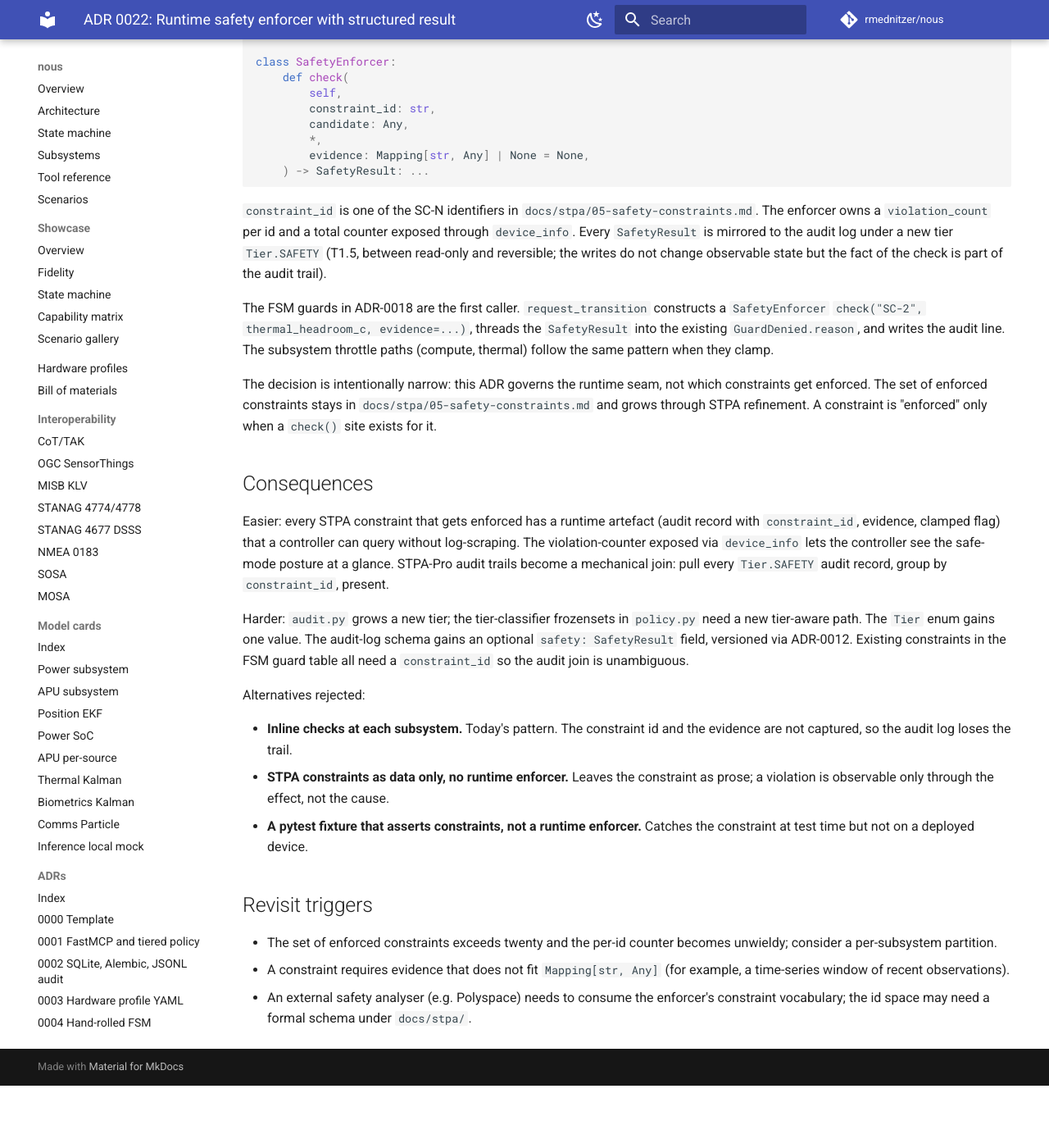
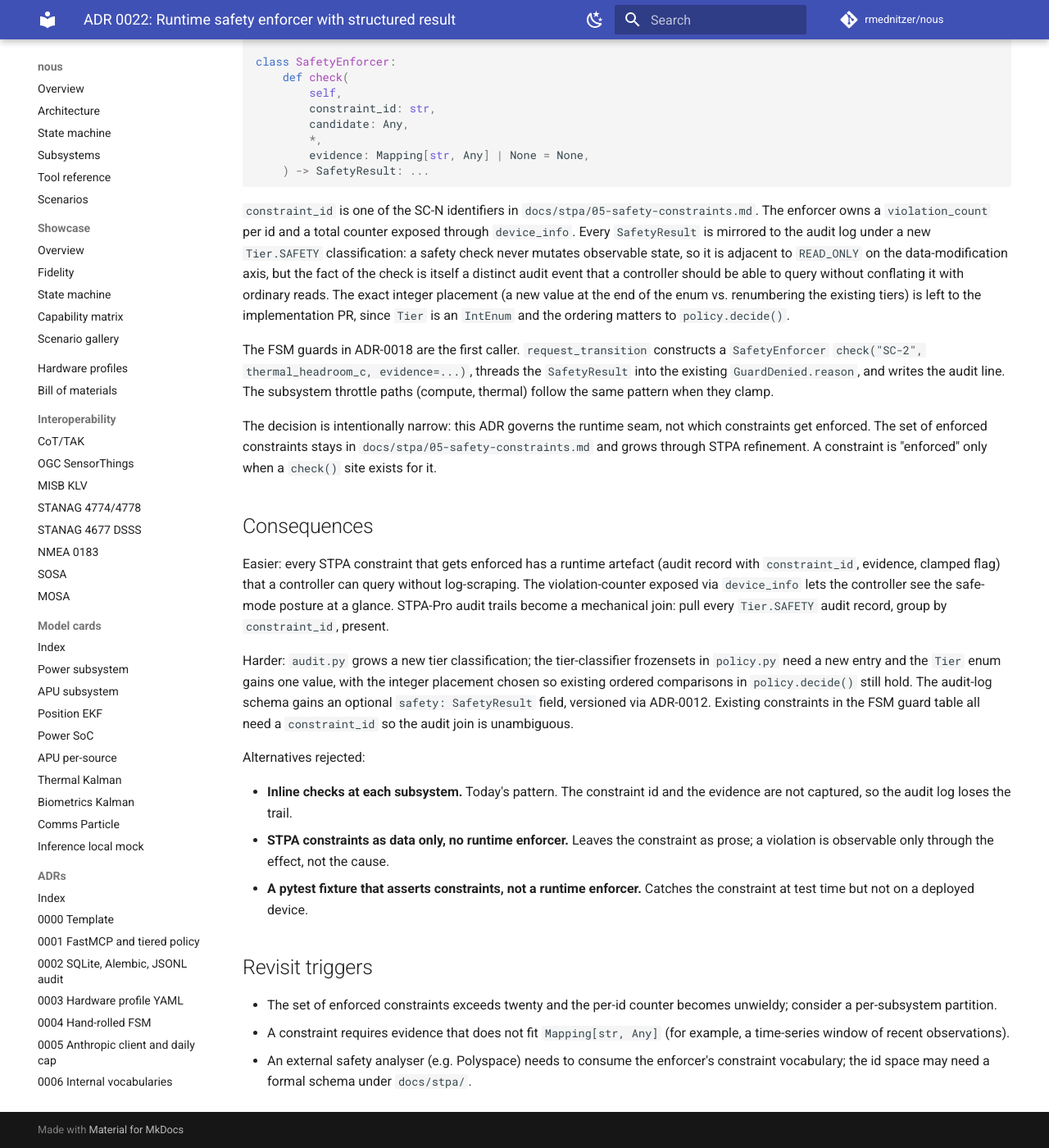
Before and after one commit to rmednitzer/nous, an MkDocs documentation site: the page built from docs/adr/0022-runtime-safety-enforcer.md, in a window 1280 px wide and 1400 px high, scrolled down 1071 px. Shown: the whole window at 82% size. Built offline with MkDocs 1.6.1 and Material for MkDocs 9.7.7, drawn with Linux system fonts in a browser that asks for light colours; comment, search, counter and statistics services are not loaded; before the commit the page ends 2395 px from its top, so only the background shows below that; some of the changed text lies outside the part shown.

Commit message:
docs(adr): accept ADR 0022 (runtime safety enforcer)
Reframe the Tier.SAFETY description so it stops asserting an
internally-inconsistent fractional placement (the original text said
"T1.5, between read-only and reversible" which conflated two
positions). The classification is adjacent to READ_ONLY on the
data-modification axis; the concrete integer placement is an
implementation choice because Tier is an IntEnum whose ordering
matters to policy.decide(). Other claims (SC-2 in
docs/stpa/05-safety-constraints.md, the FSM guard wiring from ADR
0018) check out.

```diff
--- a/docs/adr/0022-runtime-safety-enforcer.md
+++ b/docs/adr/0022-runtime-safety-enforcer.md
@@ -63,9 +63,14 @@
 `docs/stpa/05-safety-constraints.md`. The enforcer owns a
 `violation_count` per id and a total counter exposed through
 `device_info`. Every `SafetyResult` is mirrored to the audit log
-under a new tier `Tier.SAFETY` (T1.5, between read-only and reversible;
-the writes do not change observable state but the fact of the check
-is part of the audit trail).
+under a new `Tier.SAFETY` classification: a safety check never
+mutates observable state, so it is adjacent to `READ_ONLY` on the
+data-modification axis, but the fact of the check is itself a
+distinct audit event that a controller should be able to query
+without conflating it with ordinary reads. The exact integer
+placement (a new value at the end of the enum vs. renumbering the
+existing tiers) is left to the implementation PR, since `Tier` is an
+`IntEnum` and the ordering matters to `policy.decide()`.
 
 The FSM guards in ADR-0018 are the first caller. `request_transition`
 constructs a `SafetyEnforcer` `check("SC-2", thermal_headroom_c,
@@ -90,12 +95,13 @@
 mechanical join: pull every `Tier.SAFETY` audit record, group by
 `constraint_id`, present.
 
-Harder: `audit.py` grows a new tier; the tier-classifier frozensets
-in `policy.py` need a new tier-aware path. The `Tier` enum gains one
-value. The audit-log schema gains an optional
-`safety: SafetyResult` field, versioned via ADR-0012. Existing
-constraints in the FSM guard table all need a `constraint_id` so the
-audit join is unambiguous.
+Harder: `audit.py` grows a new tier classification; the
+tier-classifier frozensets in `policy.py` need a new entry and the
+`Tier` enum gains one value, with the integer placement chosen so
+existing ordered comparisons in `policy.decide()` still hold. The
+audit-log schema gains an optional `safety: SafetyResult` field,
+versioned via ADR-0012. Existing constraints in the FSM guard table
+all need a `constraint_id` so the audit join is unambiguous.
 
 Alternatives rejected:
 
```
Also changed, not shown: other parts of docs/adr/0022-runtime-safety-enforcer.md (+2 -2 lines), docs/adr/README.md (+1 -1 lines).
